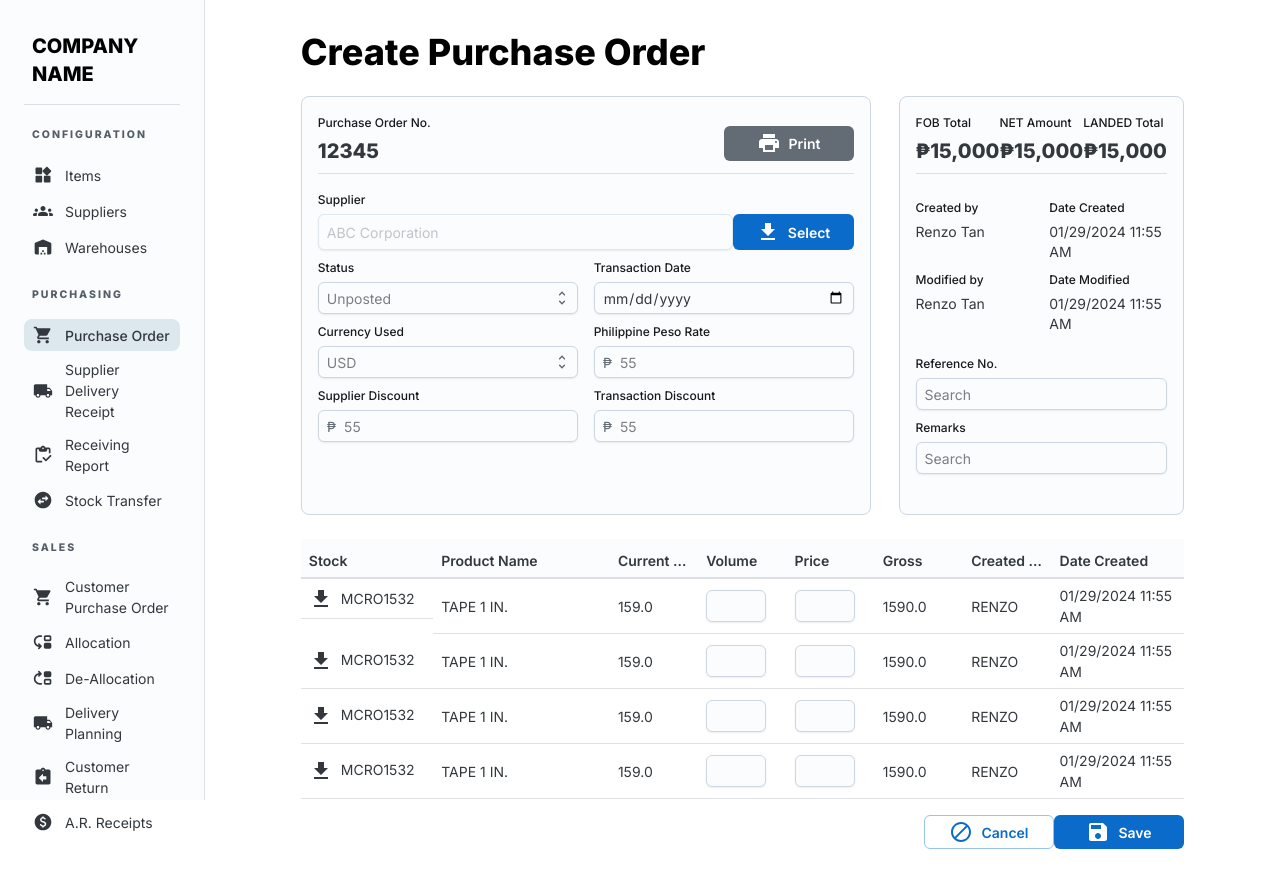
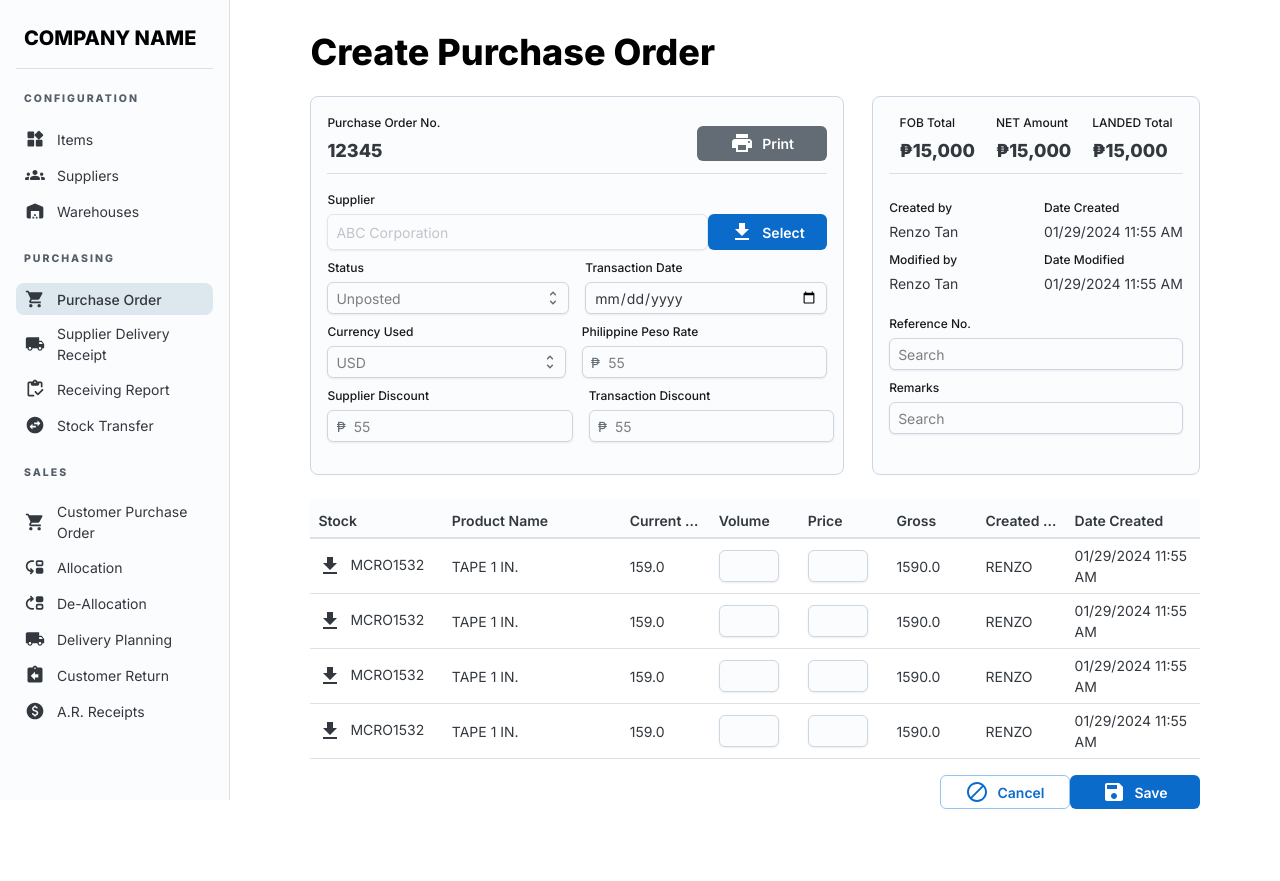
Before and after one commit to renzotimtan/scs-fe, a Next.js app: page /purchasing/purchase-order in a window 1280 px wide. After the commit the page ends 841 px from the top, so only its background shows below. Built offline with nearby package versions, Linux system fonts and the light colour scheme.

Commit message:
fixed sizing of PO

```diff
--- a/src/components/Layout.tsx
+++ b/src/components/Layout.tsx
@@ -5,7 +5,7 @@ const Layout = ({ children }: { children: ReactNode }): JSX.Element => {
   return (
     <div className="font-inter">
       <Sidebar />
-      <main className="w-[84%] ml-[16%]">{children}</main>
+      <main className="w-[82%] ml-[18%]">{children}</main>
     </div>
   );
 };
--- a/src/components/Sidebar/Sidebar.tsx
+++ b/src/components/Sidebar/Sidebar.tsx
@@ -24,9 +24,9 @@ export default function Sidebar(): JSX.Element {
       className="Navigation"
       sx={[
         {
-          p: 3,
+          p: 2,
           height: "100vh",
-          width: "16%",
+          width: "18%",
           position: "fixed",
           bgcolor: "background.surface",
           borderRight: "1px solid",
--- a/src/pages/purchasing/purchase-order.tsx
+++ b/src/pages/purchasing/purchase-order.tsx
@@ -19,15 +19,15 @@ import Table from "@mui/joy/Table";
 
 const PurchaseOrderForm = (): JSX.Element => {
   return (
-    <div className="py-8 px-24">
+    <div className="py-8 px-20">
       <h2 className="mb-6">Create Purchase Order</h2>
       <Box sx={{ display: "flex" }}>
-        <Card className="w-2/3 mr-7">
+        <Card className="w-[60%] mr-7">
           <div>
             <div className="flex justify-between items-center">
               <FormControl size="sm" sx={{ mb: 1 }}>
                 <FormLabel>Purchase Order No.</FormLabel>
-                <h4>12345</h4>
+                <h5>12345</h5>
               </FormControl>
               <Button
                 className="ml-4 w-[130px] h-[35px] bg-button-neutral"
@@ -91,20 +91,20 @@ const PurchaseOrderForm = (): JSX.Element => {
             </Stack>
           </div>
         </Card>
-        <Card className="w-1/3">
+        <Card className="w-[40%]">
           <div>
             <div className="flex justify-around">
               <FormControl size="sm" sx={{ mb: 1 }}>
                 <FormLabel>FOB Total</FormLabel>
-                <h4>₱15,000</h4>
+                <h5>₱15,000</h5>
               </FormControl>
               <FormControl size="sm" sx={{ mb: 1 }}>
                 <FormLabel>NET Amount</FormLabel>
-                <h4>₱15,000</h4>
+                <h5>₱15,000</h5>
               </FormControl>
               <FormControl size="sm" sx={{ mb: 1 }}>
                 <FormLabel>LANDED Total</FormLabel>
-                <h4>₱15,000</h4>
+                <h5>₱15,000</h5>
               </FormControl>
             </div>
             <Divider />
@@ -155,7 +155,7 @@ const PurchaseOrderForm = (): JSX.Element => {
           </thead>
           <tbody>
             <tr>
-              <td className="flex items-center">
+              <td>
                 <FileDownloadIcon className="mr-2 cursor-pointer" />
                 MCRO1532
               </td>
```
